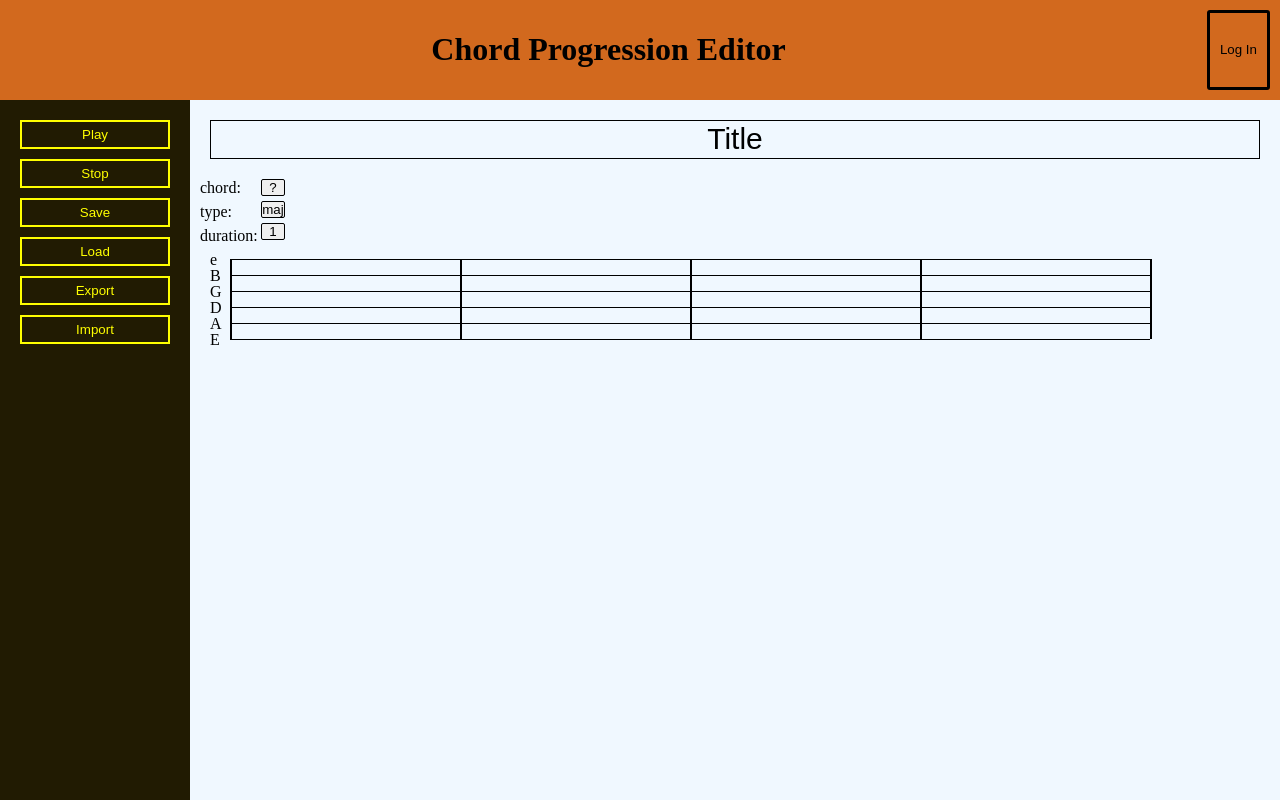
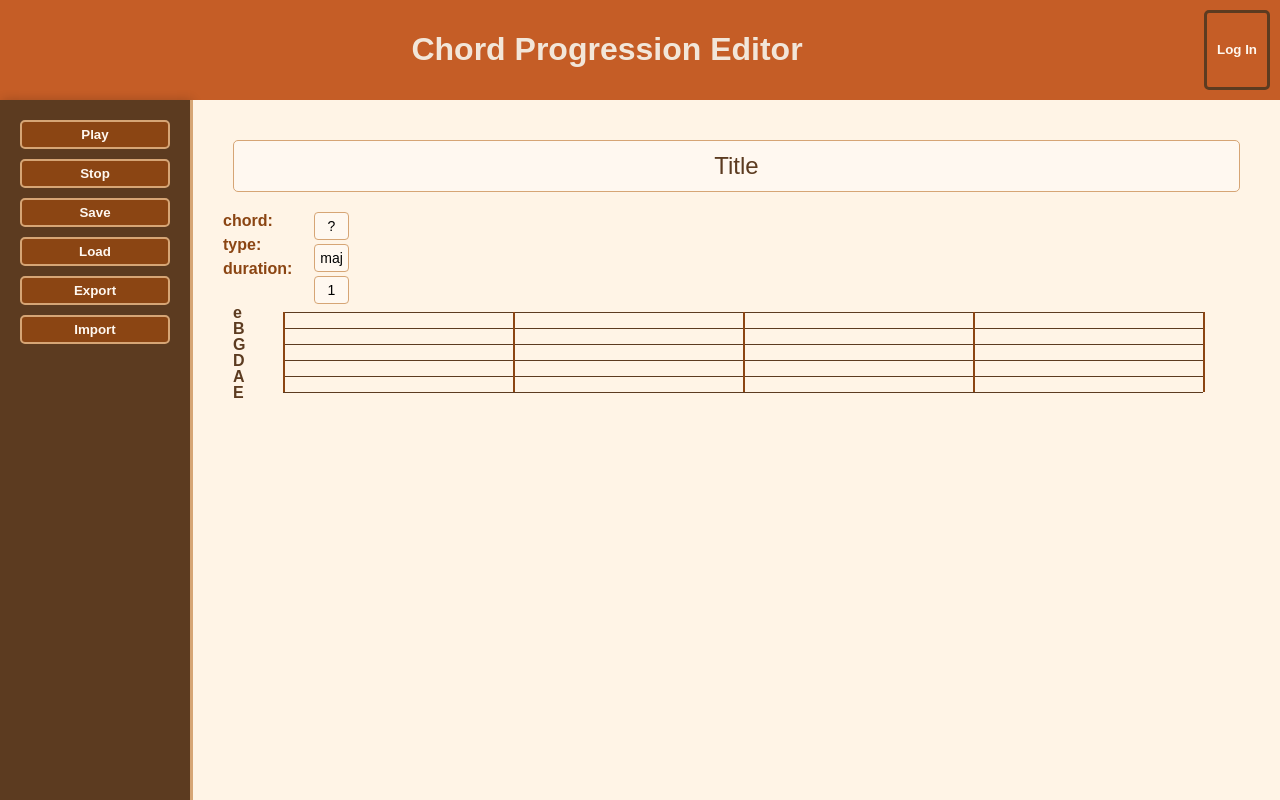
Before and after one commit to Zahari-M/Web-Technologies-Project, a PHP site: page /client/ in a window 1280 px wide. Run offline with PHP 8.4, Linux system fonts and the light colour scheme.

Commit message:
Commit-client-bogdan1: Add: Login logic Add: Register logic Edit: Styling of the site Remove: Misadded python notebook

```diff
--- a/client/index.html
+++ b/client/index.html
@@ -28,7 +28,7 @@
         <h1>
             Chord Progression Editor
         </h1>
-        <button>
+        <button id="loginButton">
             Log In
         </button>
     </header>
--- a/client/scripts/main.js
+++ b/client/scripts/main.js
@@ -8,6 +8,7 @@ const importButton = document.getElementById('import')
 const overlay = document.getElementById('overlay')
 const closePopupButton = document.getElementById('closePopup')
 const confirmPopupButton = document.getElementById('confirmPopup')
+const loginButton = document.getElementById('loginButton')
 
 function displayPopup(displayContent) {
     overlay.className = ''
@@ -22,6 +23,10 @@ function closePopup() {
     overlay.className = 'hidden'
 }
 
+loginButton.addEventListener("click", function() {
+    window.location.href = "login.html";
+});
+
 exportButton.onclick = () => {
     displayPopup(exportPopupContent)
 }
--- a/client/styles/editor.css
+++ b/client/styles/editor.css
@@ -1,12 +1,12 @@
 .line {
-    background-color: black;
+    background-color: #5c3b20;
     height: 1px;
     left: 0px;
     position: absolute;
 }
 
 .divisionSeparator {
-    background-color: black;
+    background-color: #8b4513;
     width: 2px;
     top: 0px;
     bottom: 0px;
@@ -18,51 +18,69 @@
     bottom: 0px;
     left: 0px;
     right: 0px;
+    margin-left: 30px;
 }
 
 .chordEditor {
     position: absolute;
     display: flex;
     flex-direction: column;
-    gap: 5px;
+    gap: 4px;
+    margin-left: 30px;
 }
 
 .chordNumbers {
     position: absolute;
     bottom: 0;
+    margin-left: 30px;
 }
 
 .chordNumber {
     transform: translateX(-50%);
     position: absolute;
+    color: #000000;
     text-shadow:
-    1px 1px 0 var(--background-color),
-    -1px 1px 0 var(--background-color),
-    -1px -1px 0 var(--background-color),
-    1px -1px 0 var(--background-color);
+            1px 1px 0 #fff8f0,
+            -1px 1px 0 #fff8f0,
+            -1px -1px 0 #fff8f0,
+            1px -1px 0 #fff8f0;
     z-index: 1;
 }
 
 .row {
     position: relative;
     margin-bottom: 30px;
+    padding: 10px 0;
 }
 
 .selector {
     appearance: none;
-    border: 1px solid black;
-    border-radius: 2px;
+    border: 1px solid #d6a575;
+    border-radius: 4px;
     text-align: center;
+    padding: 5px;
+    background-color: #fff8f0;
+    font-size: 14px;
+    transition: border-color 0.3s ease, background-color 0.3s ease;
+}
+
+.selector:hover {
+    border-color: #a0522d;
+    background-color: #fff4e6;
 }
 
 .label {
     position: absolute;
     left: -30px;
+    color: #8b4513;
+    font-weight: bold;
 }
 
 .stringLetter {
     position: absolute;
     left: -20px;
+    color: #5c3b20;
+    font-weight: bold;
 }
 
 .verticalLine {
@@ -73,4 +91,6 @@
     display: block; /* Initially hidden, shown when playback starts */
     height: 60%; /* Or set to a specific value */
     transition: left 0.2s ease-in-out, top 0.2s ease-in-out;
+    margin-left: 30px;
+    margin-top: 15px;
 }
--- a/client/styles/styles.css
+++ b/client/styles/styles.css
@@ -1,28 +1,44 @@
 header {
     display: flex;
     justify-content: space-between;
-    background-color: #d2691e; /* chocolate */
+    background-color: #c55d26;
     padding: 10px;
+    box-shadow: 0px 4px 10px rgba(0, 0, 0, 0.2);
+}
+
+header h1 {
+    color: #f2e6d9;
 }
 
 header button {
     background-color: inherit;
-    border: 3px solid black;
-    border-radius: 3px;
+    border: 3px solid #5c3b20;
+    border-radius: 5px;
     padding: 5px 10px;
+    color: #fff8f0;
+    font-weight: bold;
+    cursor: pointer;
+    transition: background-color 0.3s ease, transform 0.2s ease;
+}
+
+header button:hover {
+    background-color: #8b4513;
 }
 
 header button:active {
-    background-color: #8c4613;
+    background-color: #5c3b20;
+    transform: scale(0.95);
 }
 
 body {
-    --background-color: aliceblue;
+    --background-color: #f2e6d9;
     background-color: var(--background-color);
     margin: 0;
     display: flex;
     flex-direction: column;
     min-height: 100vh;
+    font-family: Arial, sans-serif;
+    color: #5c3b20;
 }
 
 main {
@@ -33,24 +49,39 @@ main {
 #controls {
     width: 150px;
     min-height: 100%;
-    background-color: #211b02;
+    background-color: #5c3b20;
     padding: 20px;
     display: flex;
     flex-direction: column;
     gap: 10px;
+    box-shadow: 2px 0 10px rgba(0, 0, 0, 0.2);
 }
 
 #controls button {
-    background-color: none;
-    border: 2px solid yellow;
+    border: 2px solid #d6a575;
     padding: 5px 0px;
-    color: yellow;
-    background-color: inherit;
+    color: #fff8f0;
+    background-color: #8b4513;
     cursor: pointer;
+    font-weight: bold;
+    border-radius: 5px;
+    transition: background-color 0.3s ease, transform 0.2s ease;
+}
+
+#controls button:hover {
+    background-color: #a0522d;
+}
+
+#controls button:active {
+    background-color: #5c3b20;
+    transform: scale(0.95);
 }
 
 #editor {
     flex: 1;
+    background-color: #fff4e6;
+    padding: 20px;
+    border-left: 3px solid #d6a575;
 }
 
 #tabEditor {
@@ -62,17 +93,28 @@ main {
     padding: 20px;
     display: flex;
     justify-content: center;
+    font-weight: bold;
+    color: #8b4513;
 }
 
 #titleInput {
-    height: 20px;
     appearance: none;
-    border: 1px solid black;
-    background-color: inherit;
-    font-size: 30px;
-    height: 35px;
+    border: 1px solid #d6a575;
+    background-color: #fff8f0;
+    font-size: 24px;
+    height: 40px;
     width: 100%;
     text-align: center;
+    border-radius: 5px;
+    color: #5c3b20;
+    padding: 5px;
+    transition: border-color 0.3s ease, box-shadow 0.3s ease;
+}
+
+#titleInput:focus {
+    outline: none;
+    border-color: #a0522d;
+    box-shadow: 0 0 5px rgba(160, 82, 45, 0.5);
 }
 
 .hidden {
```
Also changed, not shown: other parts of client/styles/styles.css (+29 -6 lines), client/login.html (added, +25 -0 lines), client/register.html (added, +28 -0 lines), client/scripts/auth.js (added, +84 -0 lines), client/styles/auth.css (added, +75 -0 lines), 1 other file.
